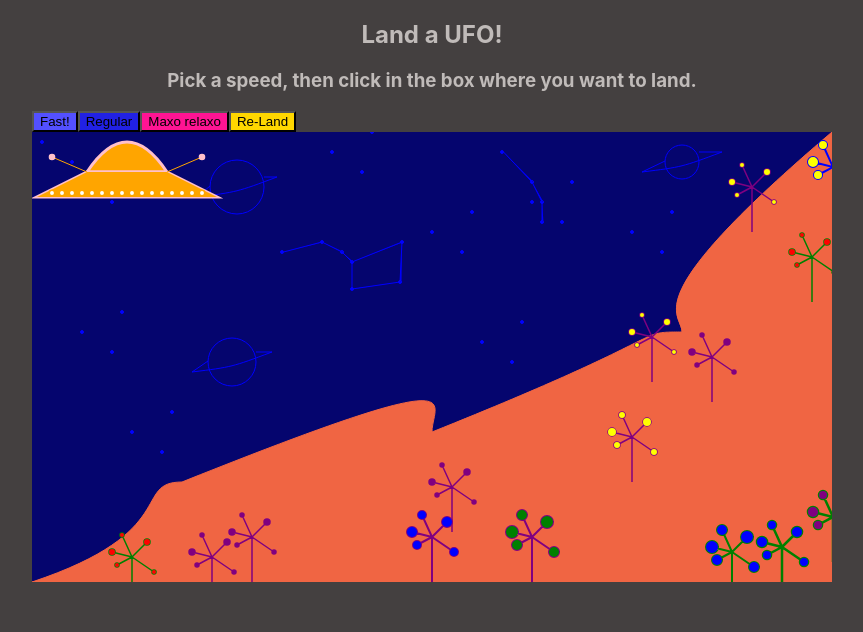
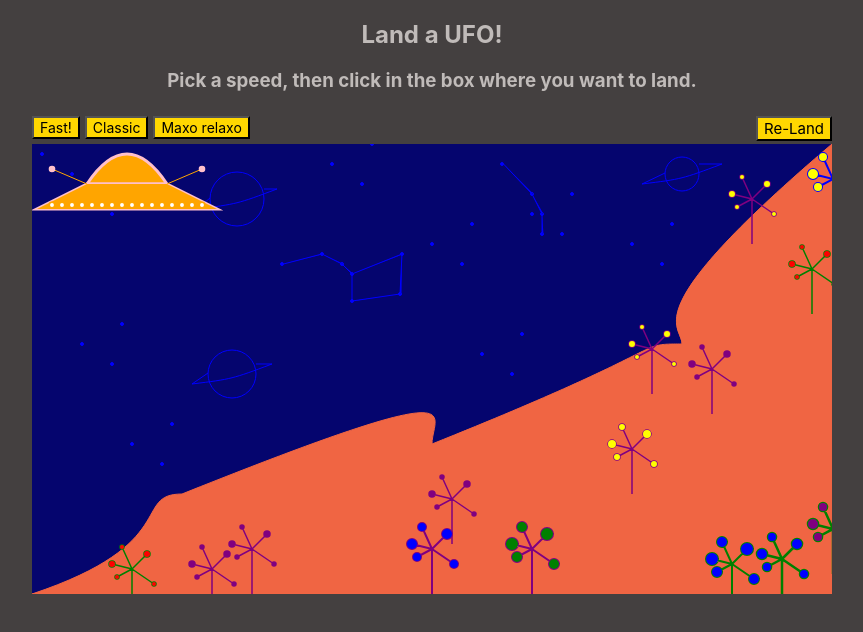
Before and after one commit to SarahJoniPower/UFO-animation, a React app: page / in a window 1280 px wide. Shown: the top 632 px of the page, without its empty margins (208-1071 px from the left). Built offline with nearby package versions, Linux system fonts and the light colour scheme; the HTML template or start-up script is replaced by a standard one.

Commit message:
Buttons styling added

```diff
--- a/src/app.css
+++ b/src/app.css
@@ -15,25 +15,44 @@ h3 {
   font-family: -apple-system, BlinkMacSystemFont, 'Segoe UI', Roboto, Oxygen, Ubuntu, Cantarell, 'Open Sans', 'Helvetica Neue', sans-serif;
 }
 
-div {
+#canvas {
   padding: 0;
   margin: auto;
   display: block;
   width: 800px;
 }
 
+#allButtons {
+  padding: 5px;
+  margin: auto;
+  display: block;
+  width: 800px;
+}
+
 #fastBtn {
-  background-color: rgb(83, 80, 255);
+  background-color: gold;
+  margin-right: 5px;
+  font-family: -apple-system, BlinkMacSystemFont, 'Segoe UI', Roboto, Oxygen, Ubuntu, Cantarell, 'Open Sans', 'Helvetica Neue', sans-serif;
+  font-size: 14px;
 }
 
 #RegularBtn {
-  background-color: rgb(33, 33, 228);
+  background-color: gold;
+  margin-right: 5px;
+  font-family: -apple-system, BlinkMacSystemFont, 'Segoe UI', Roboto, Oxygen, Ubuntu, Cantarell, 'Open Sans', 'Helvetica Neue', sans-serif;
+  font-size: 14px;
 }
 
 #RelaxoBtn {
-  background-color: deeppink;
+  background-color: gold;
+  margin-right: 5px;
+  font-family: -apple-system, BlinkMacSystemFont, 'Segoe UI', Roboto, Oxygen, Ubuntu, Cantarell, 'Open Sans', 'Helvetica Neue', sans-serif;
+  font-size: 14px;
 }
 
 #Re-LandBtn {
   background-color: gold;
+  font-family: -apple-system, BlinkMacSystemFont, 'Segoe UI', Roboto, Oxygen, Ubuntu, Cantarell, 'Open Sans', 'Helvetica Neue', sans-serif;
+  float :right;
+  font-size: 15px;
 }
--- a/src/app.jsx
+++ b/src/app.jsx
@@ -9,12 +9,15 @@ let [speed, setSpeed] = useState( 5 )
     return <body>
         <title> UFO Landing </title>
         <h2> Land a UFO! </h2>
-        <h3> Pick a speed, then click in the box where you want to land. </h3>
-        <div>
+        <h3> Pick a speed, then click in the box where you want to land.
+        </h3>
+        <div id="allButtons">
         <button id="fastBtn" onClick={() => setSpeed(10)}>Fast!</button>
-        <button id="RegularBtn" onClick={() => setSpeed(5)}>Regular</button>
+        <button id="RegularBtn" onClick={() => setSpeed(5)}>Classic</button>
         <button id="RelaxoBtn" onClick={() => setSpeed(2)}>Maxo relaxo</button>
         <button id="Re-LandBtn" onClick={() => window.location.reload()}>Re-Land</button>
+        </div>
+        <div id="canvas">
         <UFO xAxis={400} yAxis={165} speed={speed} />
         </div>
     </body>
```
